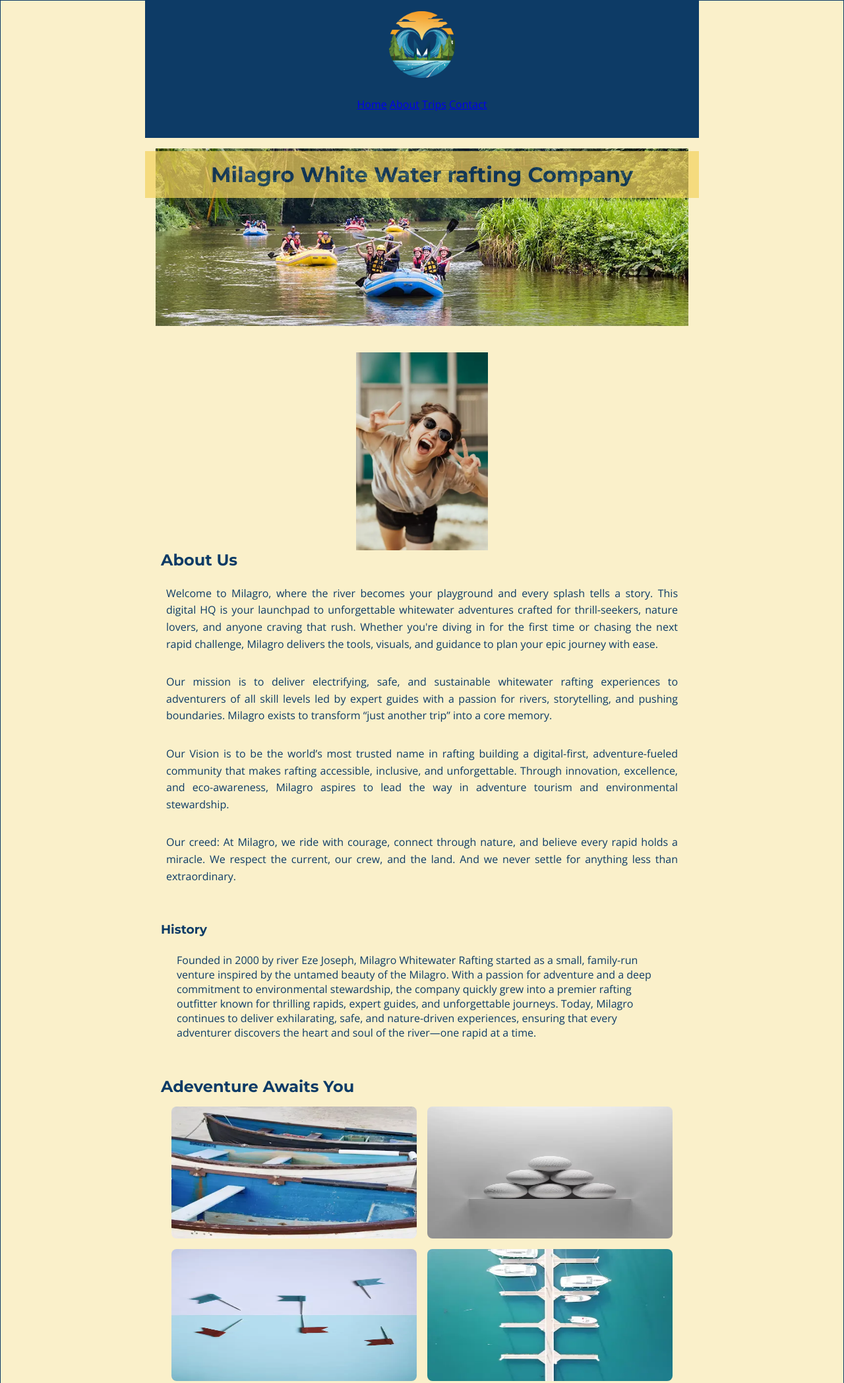
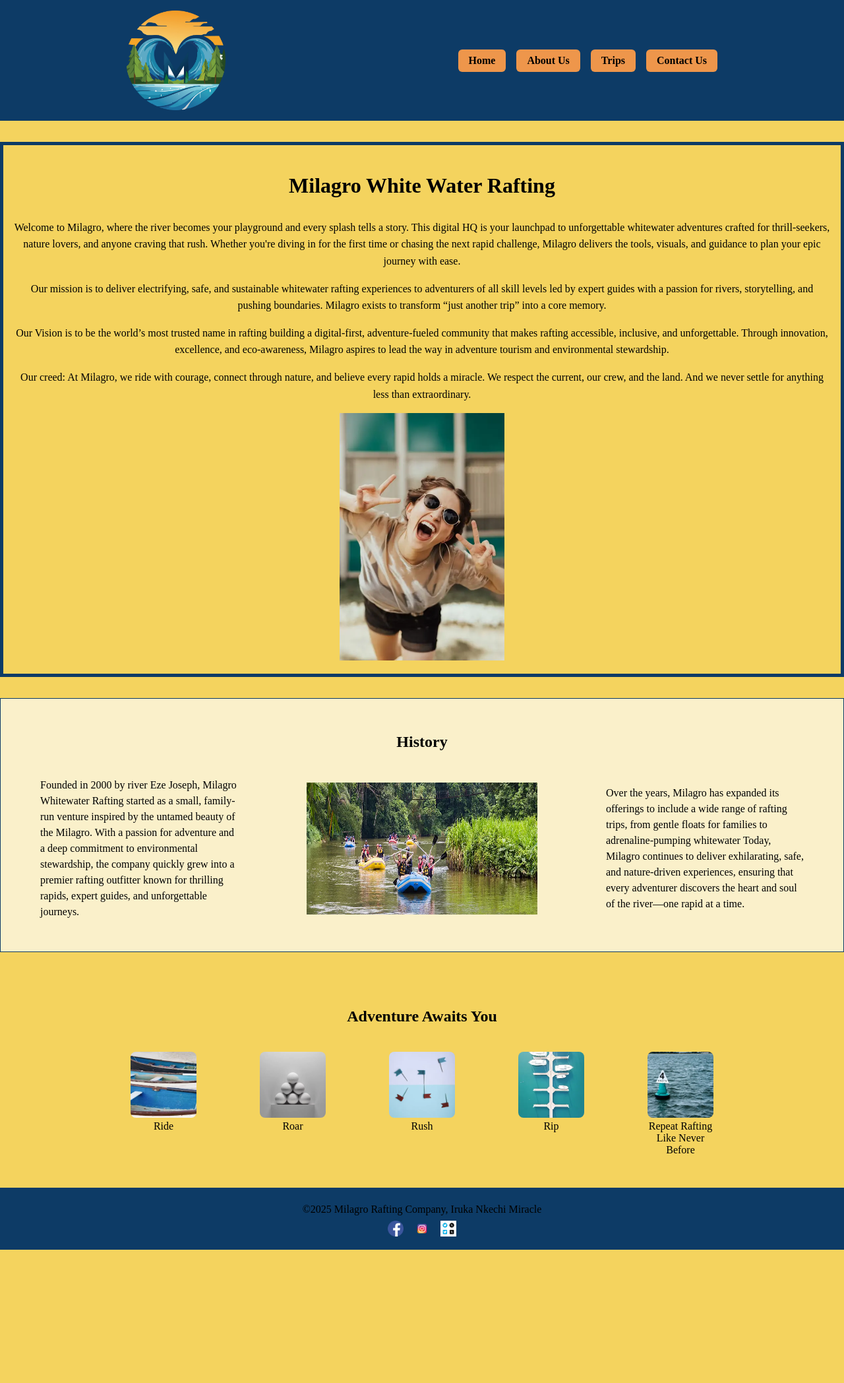
Before and after one commit to Miraclebliss/wdd130, a plain HTML site: page wwr/about.html in a window 1280 px wide. Shown: the top 2096 px of the page at 66% size. After the commit the page ends 1894 px from the top, so only its background shows below. Drawn offline with nearby package versions, Linux system fonts and the light colour scheme.

Commit message:
Refactor about page structure and styles; enhance hero section, history, and adventure content for improved clarity and engagement

```diff
--- a/wwr/about.html
+++ b/wwr/about.html
@@ -2,39 +2,35 @@
 <html lang="en-US">
 
 <head>
-    <link rel="stylesheet" href="styles/rafting.css">
-    <meta charset="UTF-8">
-    <meta name="viewport" content="width=device-width, initial-scale=1.0">
-    <meta name="description"
-        content="About Milagro Rafting Company, a thrilling adventure company offering exciting rafting trips.">
-    <meta name="keywords" content="Milagro Rafting, rafting trips, adventure, outdoor activities">
-    <meta name="author" content="Iruka Nkechi Miracle">
-    <title>Milagro White-Water Raftingm, Adventure Awaits</title>
-    <link rel="preconnect" href="https://fonts.googleapis.com">
-    <link rel="preconnect" href="https://fonts.gstatic.com" crossorigin>
-    <link
-        href="https://fonts.googleapis.com/css2?family=Montserrat:wght@400;700&family=Open+Sans:wght@300;400;600&display=swap"
-        rel="stylesheet">
+  <meta charset="UTF-8" />
+  <meta name="viewport" content="width=device-width, initial-scale=1.0" />
+  <meta name="description" content="About Milagro Rafting Company, a thrilling adventure company offering exciting rafting trips.">
+  <meta name="keywords" content="Milagro Rafting, rafting trips, adventure, outdoor activities" />
+  <meta name="author" content="Iruka Nkechi Miracle" />
+  <title>Milagro White-Water Rafting, Adventure Awaits</title>
+
+  <link rel="stylesheet" href="styles/rafting.css" />
+  <link rel="preconnect" href="https://fonts.googleapis.com" />
+  <link rel="preconnect" href="https://fonts.gstatic.com" crossorigin />
+  <link href="https://fonts.googleapis.com/css2?family=Montserrat:wght@400;700&family=Open+Sans:wght@300;400;600&display=swap" rel="stylesheet" />
 </head>
 
 <body>
   <header>
-        <img src="images/Milagrologo.webp" alt="Milagro White-Water Rafting Logo">
-        <nav>
+    <img src="images/Milagrologo.webp" alt="Milagro Logo" class="logo" />
+    <nav class="navbar">
       <a href="index.html">Home</a>
-            <a href="about.html">About</a>
+      <a href="about.html">About Us</a>
       <a href="trips.html">Trips</a>
-            <a href="contact.html">Contact</a>
+      <a href="contact.html">Contact Us</a>
     </nav>
   </header>
+
   <main>
-        <div class="hero">
-            <img src="images/hero.webp" alt="Milagro White-Water Rafting Adventure">
-            <h1>Milagro White Water rafting Company</h1>
-        </div>
+    <section class="hero">
+      <h1>Milagro White Water Rafting</h1>
+      <div class="About">
         <article>
-            <img src="images/client.webp" alt="Client Image" width="200">
-            <h2>About Us</h2>
           <p>
             Welcome to Milagro, where the river becomes your playground and every splash tells a story. This digital HQ is your launchpad to unforgettable whitewater
             adventures crafted for thrill-seekers, nature lovers, and anyone craving that rush. Whether you're diving in for the first time or chasing the next rapid
@@ -51,40 +47,43 @@
           <p>Our creed: At Milagro, we ride with courage, connect through nature, and believe every rapid holds a miracle. We respect the current, our crew, and the land. And we never settle
               for anything less than extraordinary.
           </p>
+          <img src="images/client.webp" alt="Client enjoying rafting" />
         </article>
-        <section>
-            <h3>History</h3>
-            <p>
-                Founded in 2000 by river Eze Joseph, Milagro Whitewater Rafting started as a small, family-run venture inspired by the untamed beauty of the Milagro.
+      </div>
+    </section>
+
+    <section class="history">
+      <h2>History</h2>
+      <div class="history-content">
+        <p>Founded in 2000 by river Eze Joseph, Milagro Whitewater Rafting started as a small, family-run venture inspired by the untamed beauty of the Milagro.
             With a passion for adventure and a deep commitment to environmental stewardship, the company quickly grew into a premier rafting outfitter known for thrilling
-                rapids, expert guides, and unforgettable journeys.
+            rapids, expert guides, and unforgettable journeys. </p>
+        <img src="images/hero.webp" alt="River view" />
+        <p>Over the years, Milagro has expanded its offerings to include a wide range of rafting trips, from gentle floats for families to adrenaline-pumping whitewater
             Today, Milagro continues to deliver exhilarating, safe, and nature-driven experiences, ensuring that every adventurer discovers the heart and soul of the
-                river—one rapid at a time.
-            </p>
+            river—one rapid at a time.</p>
+      </div>
     </section>
-        <section>
-            <h2>Adeventure Awaits You</h2>
-            <div class="adventure">
-                <img src="images/Element1.webp" alt="Adventure Awaits You">
-                <img src="images/Element2.webp" alt="Rafting Adventure">
-                <img src="images/Element3.webp" alt="Thrilling Rafting Experience">
-                <img src="images/Element4.webp" alt="Exciting Rafting Trip">
-                <img src="images/Element5.webp" alt="Rafting Fun">
+
+    <section class="adventure">
+      <h2>Adventure Awaits You</h2>
+      <div class="adventure-images">
+        <figure><img src="images/Element1.webp" alt="Adventure 1" /><figcaption>Ride</figcaption></figure>
+        <figure><img src="images/Element2.webp" alt="Adventure 2" /><figcaption>Roar</figcaption></figure>
+        <figure><img src="images/Element3.webp" alt="Adventure 3" /><figcaption>Rush</figcaption></figure>
+        <figure><img src="images/Element4.webp" alt="Adventure 4" /><figcaption>Rip</figcaption></figure>
+        <figure><img src="images/Element5.webp" alt="Adventure 5" /><figcaption>Repeat Rafting Like Never Before</figcaption></figure>
       </div>
     </section>
   </main>
+
   <footer>
     <p>©2025 Milagro Rafting Company, Iruka Nkechi Miracle</p>
-        <nav class="socialmedia">
-            <a href="https://www.facebook.com">
-                <img src="images/facebookicon.webp" alt="facebook">
-            </a>
-            <a href="https://www.instagram.com">
-                <img src="images/instagramicon.webp" alt="instagram">
-            </a>
-            <a href="https://www.x.com">
-                <img src="images/twittericon.webp" alt="twitter">
-            </a>
-        </nav>
+    <div class="socialmedia">
+      <a href="https://www.facebook.com"><img src="images/facebookicon.webp" alt="Facebook" /></a>
+      <a href="https://www.instagram.com"><img src="images/instagramicon.webp" alt="Instagram" /></a>
+      <a href="https://www.x.com"><img src="images/twittericon.webp" alt="Twitter" /></a>
+    </div>
   </footer>
 </body>
+</html>
--- a/wwr/styles/rafting.css
+++ b/wwr/styles/rafting.css
@@ -1,186 +1,177 @@
-/*Define CSS variables in the document :root pseudo-class selector at the top of your rafting.css file
-by using the color scheme you selected and documented in this week's site planning document assignment.*/
+/* styles/rafting.css */
+
 :root {
-    --primary-color: #0d3b66;
+   --primary-color: #0d3b66;
     --secondary-color: #faf0ca;
     --accent-1: #f4d35e;
     --accent-2: #ee964b;
-    --heading-font: "Montserrat";
-    --body-font: "Open Sans";
+    --heading-font: "Montserrat", sans-serif;
+    --body-font: "Open Sans", sans-serif;
 }
 
-/*Reset the CSS box-model properties for all elements to zero (0) using the universal selector and
-these declarations:*/
-* {
-    margin: 0;
-    padding: 0;
-    box-sizing: border-box;
-}
-
-/*Style the entire document body text content to use the body-font CSS variable.
- Also add a CSS declaration to set the text color for the content.*/
 body {
-    font-family: var(--body-font);
-    color: var(--primary-color);
-    background-color: var(--secondary-color);
-    border: 1px solid var(--primary-color);
+  margin: 0;
+  font-family: var(--font-body);
+  background-color: var(--accent-1);
+  color: var(--text);
 }
 
 header {
-    background-color: var(--primary-color);
-    color: var(--accent-2);
-    padding: 16px;
-    text-align: center;
+  background-color: var(--primary-color);
+  padding: 1rem 2rem;
+  display: flex;
+  align-items: center;
+  justify-content: space-between;
+  flex-wrap: wrap;
 }
 
-header img {
-    width: 100px;
-    height: auto;
+.logo {
+  width: 150px;
+  height: auto;
+  margin-left: 10rem;
+}
+
+.navbar {
+  display: flex;
+  gap: 1rem;
+  margin-right: 10rem;
+}
+
+.navbar a {
+  background-color: var(--accent-2);
+  padding: 0.5rem 1rem;
+  border-radius: 6px;
+  text-decoration: none;
+  font-weight: bold;
+  color: var(--text);
+  box-shadow: var (--bg-light) 0px 2px 4px;
 }
 
 .hero {
-    position: relative;
-    text-align: center;
-    background-color: var(--secondary-color);
-    padding: 16px;
-}
-
-.hero img {
-    width: 100%;
-    height: auto;
-    display: block;
-    object-fit: cover;
+  text-align: center;
+  padding: 1rem;
+  margin: 2rem auto;
+  border: 5px solid var(--primary-color);
+  background: var(--bg-light);
 }
 
 .hero h1 {
-    position: absolute;
-    top: 20px;
-    left: 50%;
-    transform: translateX(-50%);
-    background-color: var(--accent-1);
-    padding: 16px;
-    color: var(--primary-color);
-    font-size: 2rem;
-}
-article img {
-    max-width: 200px;
-    height: auto;
-    display: block;
-    margin: 0 auto;
+  font-family: var(--font-heading);
+  font-size: 2rem;
+  margin-bottom: 1rem;
 }
 
-article h2 {
-    font-family: var(--heading-font);
-    color: var(--primary-color);
-    margin-bottom: 1rem;
+.About {
+  display: flex;
+  align-items: center;
+  justify-content: center;
+  gap: 2rem;
+  margin-top: 1rem;
+  flex-wrap: wrap;
 }
 
-article p {
-    margin-left: 0px;
-    margin-right: 0px;
-    display: flex;
-    gap: 20px;
-    line-height: 1.6;
-    text-align: justify;
-    flex: 1;
-    font-size: 1rem;
-    /* position: absolute */
+.About img {
+  max-width: 250px;
+  height: auto;
+  flex-shrink: 0;
+}
+
+.About p {
+  line-height: 1.6;
+  margin-bottom: 1rem;
+  flex: 1 1 100%;
+}
+
+.history {
+  background:var(--secondary-color);
+  margin: 2rem auto;
+  padding: 2rem;
+  border: 1px solid var(--primary-color);
+  text-align: center;
+}
+
+.history h2 {
+  font-family: var(--font-heading);
+  margin-bottom: 1.5rem;
+  font-size: 1.5rem;
+  font-weight: bold;
+}
+
+.history-content {
+  display: flex;
+  align-items: center;
+  justify-content: space-around;
+  gap: 2rem;
+  flex-wrap: wrap;
+  margin-top: 1rem;
+}
+
+.history-content p {
+  flex: 1;
+  max-width: 300px;
+  text-align: left;
+  font-size: 1rem;
+  line-height: 1.5;
+  color: var(--text);
+}
+
+.history-content img {
+  width: 350px;
+  height: 200px;
+  background: var(--accent);
+  padding: 1rem;
+  border-radius: 10px;
 }
 
 .adventure {
-    display: grid;
-    grid-template-columns: repeat(2, 2fr);
-    gap: 16px;
-    padding: 16px;
+  padding: 2rem;
+  background-color: var(--bg-light);
+  text-align: center;
 }
 
-.adventure img {
-    width: 100%;
-    height: 200px;
-    border-radius: 8px;
+.adventure h2 {
+  font-family: var(--font-heading);
+  margin-bottom: 1.5rem;
+}
+
+.adventure-images {
+  display: flex;
+  gap: 1rem;
+  flex-wrap: wrap;
+  justify-content: center;
+}
+
+.adventure-images figure {
+  text-align: center;
+  width: 100px;
+}
+
+.adventure-images img {
+  width: 100px;
+  height: 100px;
+  object-fit: cover;
+  background: var(--accent-1);
+  border-radius: 8px;
+}
+
+footer {
+  background: var(--primary-color);
+  padding: 1rem;
+  text-align: center;
+}
+
+footer p {
+  margin: 0.5rem 0;
+}
+
+.socialmedia {
+  display: flex;
+  justify-content: center;
+  gap: 1rem;
+  margin-top: 0.5rem;
 }
 
 .socialmedia img {
-    width: 50px;
-    height: 50px;
-    margin: 0 8px;
+  width: 24px;
+  height: 24px;
 }
-
-/* footer {} */
-
-/*Limit the page width by combining the header, main, and footer elements and center
-the content on the display using an auto left-right margin.*/
-header,
-main,
-footer {
-    width: 840px;
-    margin: 0 auto;
-}
-
-/*Style the headings (all or just those you are using) by declaring the font-family and text color.*/
-h1,
-h2,
-h3 {
-    font-family: var(--heading-font);
-    color: var(--primary-color);
-}
-
-/*Style some basic, consistent margin and padding declarations for the nav, paragraph, section, and article elements.*/
-nav,
-p,
-section,
-article {
-    margin: 16px;
-    padding: 8px;
-    position: relative;
-}
-
-/*Remove the underlines from the social media image links in the footer.This default underline on hyperlinks is considered
-to be visually distracting and unnecessary when applied to images as links.*/
-.socialmedia a {
-    text-decoration: none;
-}
-
-/*Style the div with the class of hero with a relative value so that its children elements h1 and article can be positioned over the top absolute within that div.*/
-.hero {
-    position: relative
-}
-
-/*Style the image within the div class="hero" to fill the entire width of the div and to be a block element. This is important because the image is the
-background of the hero div and it needs to fill the entire width of the div.*/
-.hero img {
-    display: block;
-    width: 100%;
-    height: auto;
-}
-
-/*Style the h1 heading using a position that is absolute and decide where to position over the image so that it fits. The example given above uses the following CSS declarations:*/
-h1 {
-    position: relative;
-    top: 20px;
-    width: 100%;
-    padding: 16px;
-    text-align: center;
-    opacity: 0.7;
-    background-color: var(--accent-1);
-    color: #fff;
-}
-
-/*Style the article using absolute positioning*/
-.hero article {
-    position: absolute;
-    bottom: 20px;
-    left: 30px;
-    width: 300px;
-    background-color: var(--accent-1);
-    padding: 16px;
-    border: 8px solid var(--primary-color);
-}
-
-/*Style the img inside the article by floating it to the right and providing some margin and a specific width. The CSS for this image is important as we need to be specific to only this image on the page.*/
-.hero article img {
-    float: right;
-    width: 125px;
-    border: 8px;
-    margin: 16px;
-}
```
Lines whose indentation alone changed are shown as unchanged.
